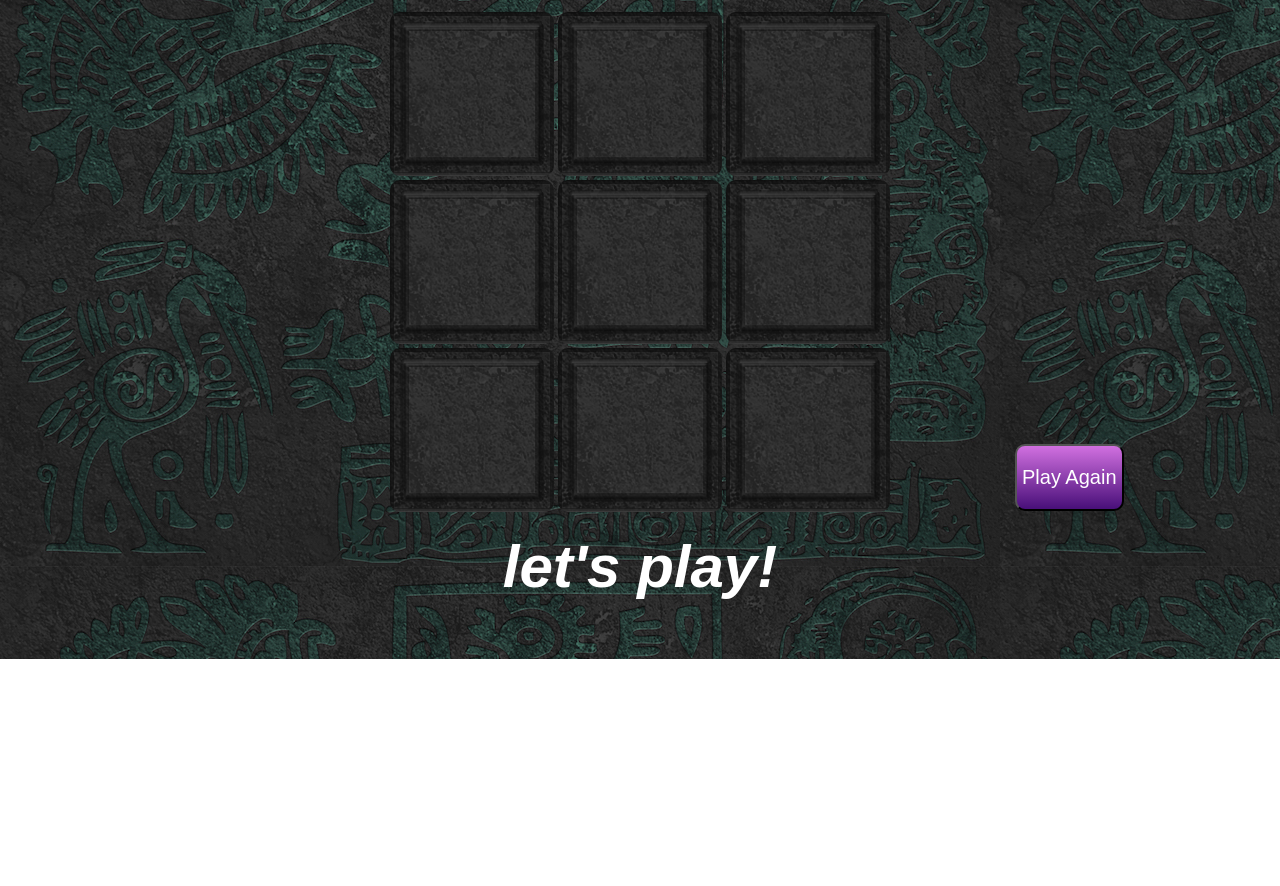
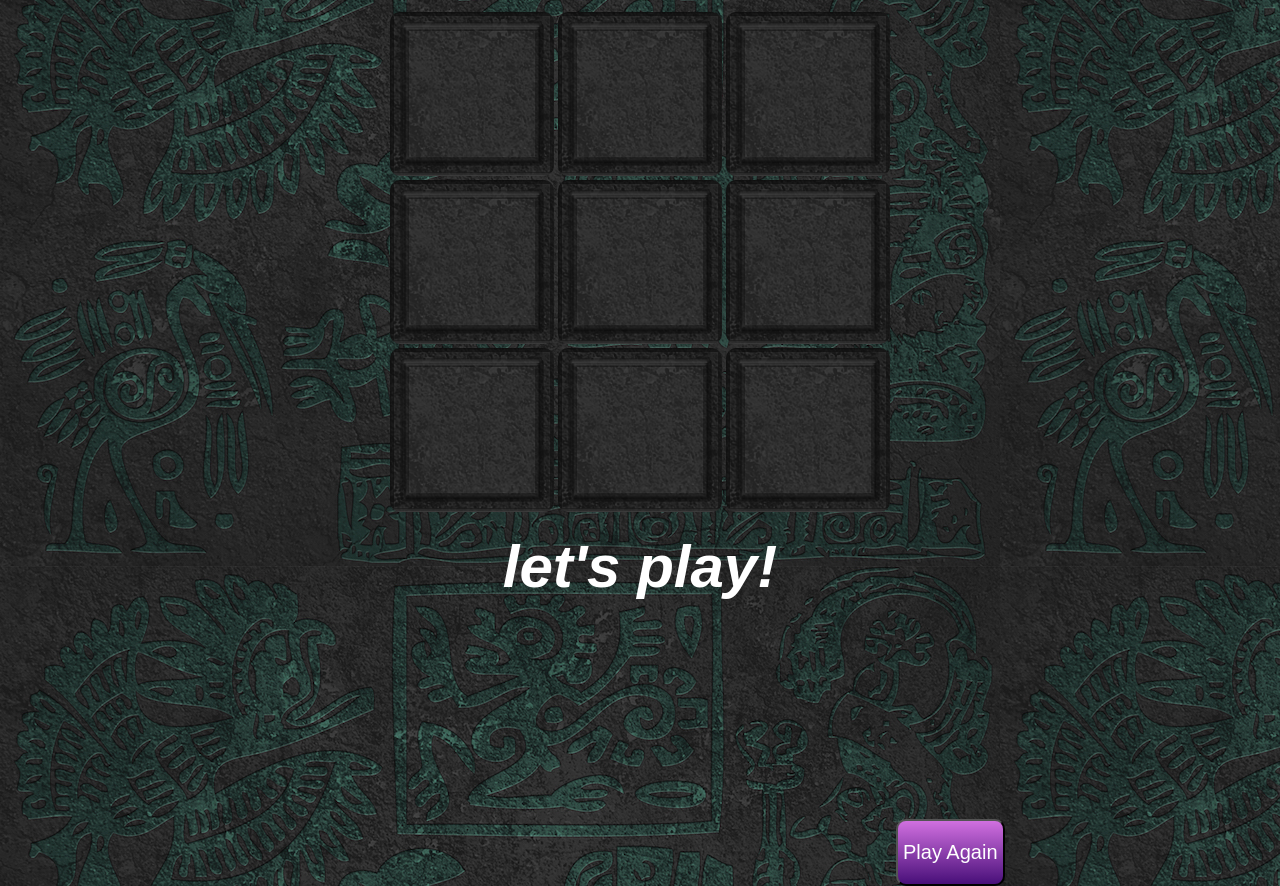
Before and after one commit to Nando5/Tic-Tac-Toe, a plain HTML site: page index.html in a window 1280 px wide. Shown: the part 141-1027 px from the top of the page. Before the commit the page ends 800 px from the top, so only its background shows below. Drawn offline with Linux system fonts and the light colour scheme.

Commit message:
everything is awesome

```diff
--- a/css/ticTacToe.css
+++ b/css/ticTacToe.css
@@ -17,8 +17,8 @@ h1 {
 
 button {
   position: absolute;
-  top: 585px;
-  left: 1015px;
+  top: 120%;
+  left: 70%;
   background: #d170e0;
   background-image: -webkit-linear-gradient(top, #d170e0, #480f79);
   background-image: -moz-linear-gradient(top, #d170e0, #480f79);
--- a/index.html
+++ b/index.html
@@ -30,9 +30,13 @@
 			<div id="8" data-row="2" data-column="1"></div>
 			<div id="9" data-row="2" data-column="2"></div>
 
+			<button><p>Play Again</p></button>
+
+
+
 	</div>
 
-	<button><p>Play Again</p></button>
+
 
 	<h1>let's play!</h1>
 
```
